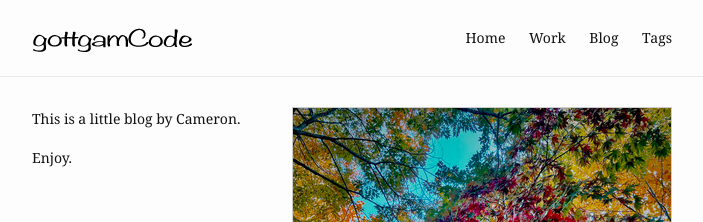
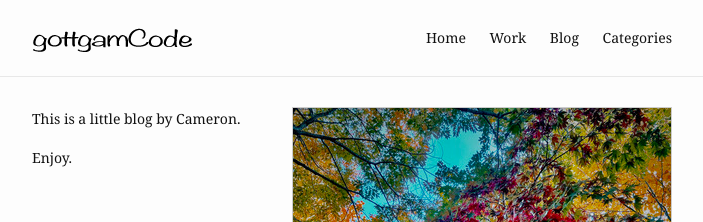
Before and after one commit to gottgam/gottgam.github.io, a Jekyll site: the page built from index.md, in a window 1280 px wide. Shown: the top 222 px of the page, without its empty margins (288-991 px from the left). Built offline with Jekyll 4.4.1, drawn with Linux system fonts in a browser that asks for light colours.

Commit message:
Update _config.yml

```diff
--- a/_config.yml
+++ b/_config.yml
@@ -15,7 +15,7 @@ header:
       slug: /
     - name: Work
     - name: Blog
-    - name: Tags
+    - name: Categories
 
 footer:
   show_powered_by: true
```
